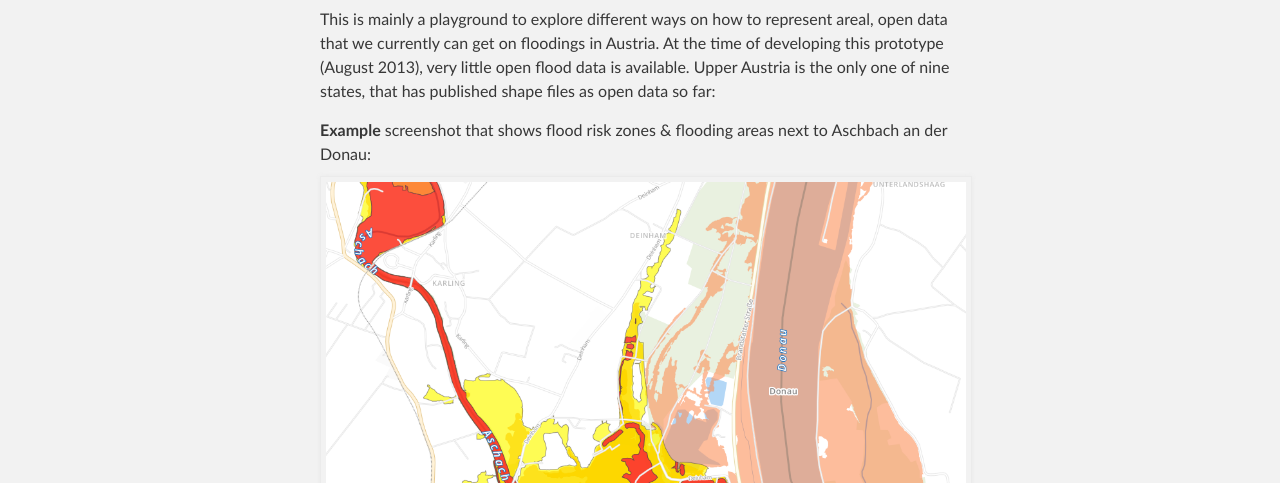
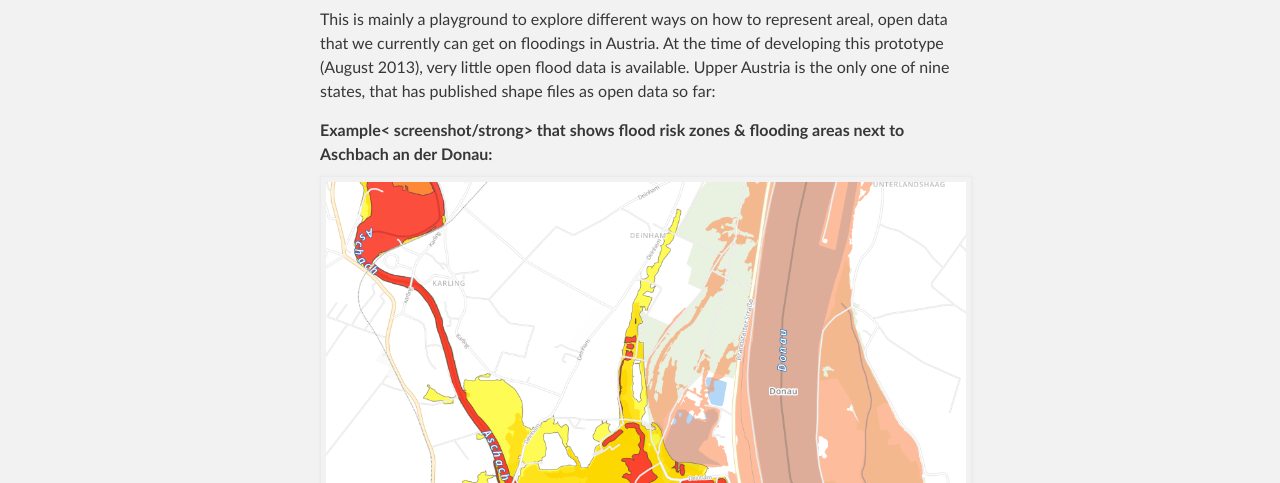
Before and after one commit to dasjo/austria_flood, a plain HTML site: page index.html in a window 1280 px wide. Shown: the part 317-800 px from the top of the page. Drawn offline with Linux system fonts and the light colour scheme.

Commit message:
Update index.html

```diff
--- a/index.html
+++ b/index.html
@@ -41,7 +41,7 @@ Upper Austria is the only one of nine states, that has published shape files as
 
 
 <p>
-  <strong>Example</strong> screenshot that shows flood risk zones & flooding areas next to Aschbach an der Donau:<br />
+  <strong>Example< screenshot/strong> that shows flood risk zones & flooding areas next to Aschbach an der Donau:<br />
   <img src="austria_flood_example.png" alt="Austria Flood example" />
 </p>
 
```
